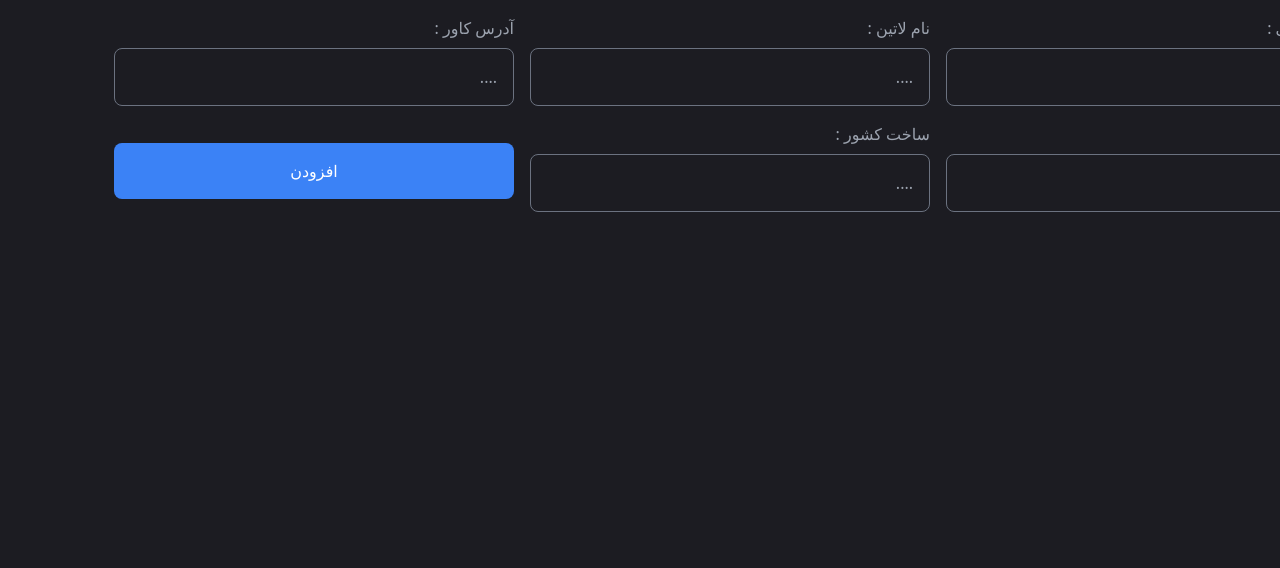
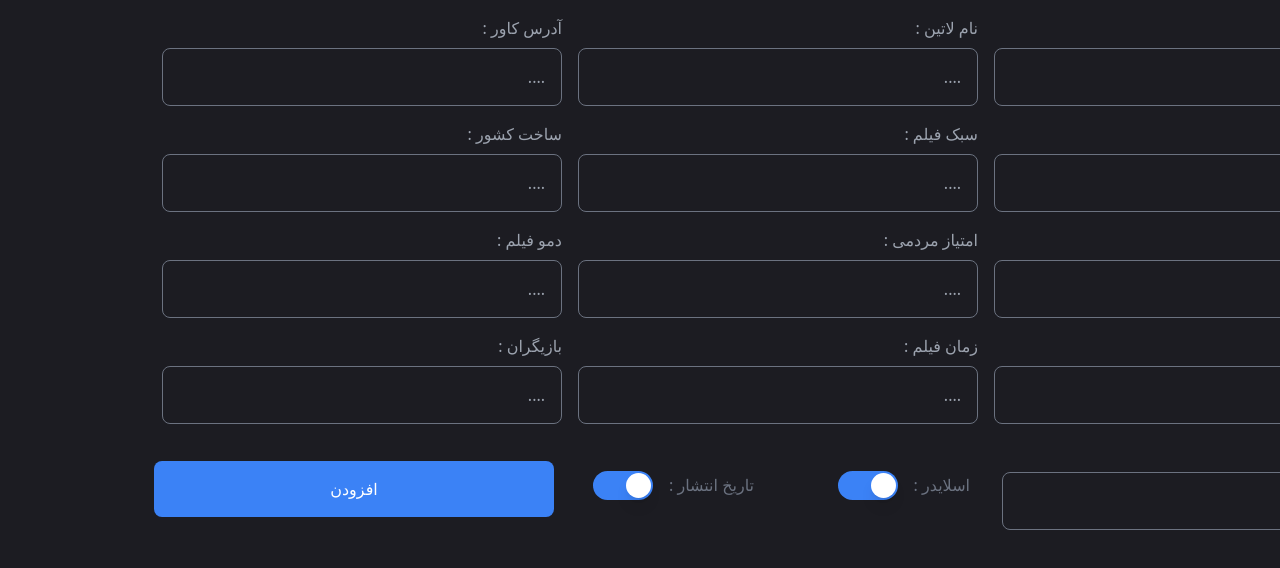
Before and after one commit to mahdibashirione/moviesTV, a React (Create React App) app: page /admin/add/newmoviedata in a window 1280 px wide. Shown: the top 568 px of the page. Built offline with nearby package versions, Linux system fonts and the light colour scheme.

Commit message:
add input to component addNewMovie

```diff
--- a/src/components/DetailMovie.js
+++ b/src/components/DetailMovie.js
@@ -36,8 +36,32 @@ const DetailMovie = () => {
             <p>{dataMovie.enName}</p>
           </div>
           <div className="w-full flex flex-col items-start gap-y-1 border-b border-gray-600 py-4">
+            <span className="text-sm text-gray-500">دسته بندی :</span>
+            <p>{dataMovie.category}</p>
+          </div>
+          <div className="w-full flex flex-col items-start gap-y-1 border-b border-gray-600 py-4">
+            <span className="text-sm text-gray-500">سال ساخت :</span>
+            <p>{dataMovie.productionYear}</p>
+          </div>
+          <div className="w-full flex flex-col items-start gap-y-1 border-b border-gray-600 py-4">
+            <span className="text-sm text-gray-500">زمان فیلم :</span>
+            <p>{dataMovie.time}</p>
+          </div>
+          <div className="w-full flex flex-col items-start gap-y-1 border-b border-gray-600 py-4">
+            <span className="text-sm text-gray-500">سن مجاز برای تماشا :</span>
+            <p>{dataMovie.permissibleAge}سال به بالا</p>
+          </div>
+          <div className="w-full flex flex-col items-start gap-y-1 border-b border-gray-600 py-4">
+            <span className="text-sm text-gray-500"> سبک فیلم :</span>
+            <p>{dataMovie.genre}</p>
+          </div>
+          <div className="w-full flex flex-col items-start gap-y-1 border-b border-gray-600 py-4">
+            <span className="text-sm text-gray-500">  IMDB امتیاز فیلم :</span>
+            <p>{dataMovie.imdb}</p>
+          </div>
+          <div className="w-full flex items-start gap-x-2 border-b border-gray-600 py-4">
             <span className="text-sm text-gray-500">کاور :</span>
-            <p>{dataMovie.cover}</p>
+            <img src={dataMovie.cover} className="w-40" />
           </div>
           <div className="w-full flex flex-col items-start gap-y-1 border-b border-gray-600 py-4">
             <span className="text-sm text-gray-500 text-justify">داستان فیلم :</span>
@@ -53,11 +77,19 @@ const DetailMovie = () => {
           </div>
           <div className="w-full flex flex-col items-start gap-y-1 border-b border-gray-600 py-4">
             <span className="text-sm text-gray-500">کارگردان :</span>
-            <p>{dataMovie.director}</p>
+            <p>{dataMovie.director ? dataMovie.director : "نامشخص"}</p>
           </div>
           <div className="w-full flex flex-col items-start gap-y-1 border-b border-gray-600 py-4">
             <span className="text-sm text-gray-500">تیزر :</span>
-            <p>{dataMovie.demo}</p>
+            {dataMovie.demo ?
+              <video width="540" height="315" className="mt-4" controls poster={dataMovie.poster}>
+                <source src={dataMovie.demo} type="video/mp4" />
+              </video>
+              : <span>نامشخص</span>}
+          </div>
+          <div className="w-full flex flex-col items-start gap-y-1 border-b border-gray-600 py-4">
+            <span className="text-sm text-gray-500">تاریخ انتشار :</span>
+            <p>{dataMovie.coming ? dataMovie.date : "منتشر شده"}</p>
           </div>
         </> : <Loading />}
     </section>
--- a/src/components/common/input.js
+++ b/src/components/common/input.js
@@ -9,7 +9,7 @@ const Input = ({ formik, label, name, type = "text", children, value }) => {
           name={name}
           {...formik.getFieldProps(name)}
           id={label}
-          className={`${!formik.errors[name] && formik.touched[name] && "text-white"} w-full outline-none bg-transparent px-2 py-3 rounded-full`}
+          className={`${!formik.errors[name] && formik.touched[name] && "text-white"} focus:border-blue-500 w-full outline-none bg-transparent px-2 py-3 rounded-full`}
           placeholder="...."
           value={value}
         />
--- a/src/page/AddNewMovie.js
+++ b/src/page/AddNewMovie.js
@@ -1,27 +1,49 @@
 import { useFormik } from "formik";
 import Input from "../components/common/input";
+import { Switch } from '@headlessui/react'
 import * as Yup from "yup"
+import { useState } from "react";
 
 const AddNewMovie = () => {
+
+  const [enabledSlider, setEnabledSlider] = useState(false)
+  const [enabledDate, setEnabledDate] = useState(false)
+
 
   const formik = useFormik({
     initialValues: {
       faName: "",
       enName: "",
       cover: "",
-      slider: "",
+      category: "",
+      country: "",
+      time: "",
       type: "",
-      country: "",
+      actors: "",
+      imdb: "",
+      satisfaction: "",
+      director: "",
+      slider: enabledSlider,
+      coming: enabledDate,
     },
     validationSchema: Yup.object().shape({
       faName: Yup.string().required("باید تکمیل شود"),
       enName: Yup.string().required("باید تکمیل شود"),
       cover: Yup.string().required("باید تکمیل شود"),
+      category: Yup.string().required("باید تکمیل شود"),
+      country: Yup.string().required("باید تکمیل شود"),
+      time: Yup.string().required("باید تکمیل شود"),
+      type: Yup.string().required("باید تکمیل شود"),
+      actors: Yup.string().required("باید تکمیل شود"),
+      imdb: Yup.string().required("باید تکمیل شود"),
+      satisfaction: Yup.string().required("باید تکمیل شود"),
+      director: Yup.string().required("باید تکمیل شود"),
     }),
     onSubmit: dataNewMovie => {
       console.log(dataNewMovie)
     }
   })
+
 
   return (
     <section className="w-full md:container p-4">
@@ -29,8 +51,50 @@ const AddNewMovie = () => {
         <Input formik={formik} label="نام فارسی" name="faName" />
         <Input formik={formik} label="نام لاتین" name="enName" />
         <Input formik={formik} label="آدرس کاور" name="cover" />
-        <Input formik={formik} label="نوع فیلم" name="type" />
+        <Input formik={formik} label="دسته بندی" name="category" />
+        <Input formik={formik} label="سبک فیلم" name="type" />
         <Input formik={formik} label="ساخت کشور" name="country" />
+        <Input formik={formik} label="امتیاز IMDB" name="imdb" />
+        <Input formik={formik} label="امتیاز مردمی" name="satisfaction" />
+        <Input formik={formik} label="دمو فیلم" name="demo" />
+        <Input formik={formik} label="پوستر فیلم" name="poster" />
+        <Input formik={formik} label="زمان فیلم" name="time" />
+        <Input formik={formik} label="بازیگران" name="actors" />
+        <Input formik={formik} label="کارگردان" name="director" />
+        <div className="w-full max-w-[200px] p-4 flex items-center gap-x-4 justify-start">
+          <span className="text-gray-500">اسلایدر :</span>
+          <Switch
+            checked={enabledSlider}
+            onChange={setEnabledSlider}
+            name="slider"
+            className={`${enabledSlider ? 'bg-blue-900/50' : 'bg-blue-500'}
+          relative inline-flex h-[29px] w-[60px] shrink-0 cursor-pointer rounded-full border-2 border-transparent transition-colors duration-200 ease-in-out focus:outline-none focus-visible:ring-2  focus-visible:ring-white focus-visible:ring-opacity-75`}
+          >
+            <span className="sr-only">Use setting</span>
+            <span
+              aria-hidden="true"
+              className={`${enabledSlider ? '-translate-x-7' : 'translate-x-0'}
+            pointer-events-none inline-block h-[25px] w-[25px] transform rounded-full bg-white shadow-lg ring-0 transition duration-200 ease-in-out`}
+            />
+          </Switch>
+        </div>
+        <div className="w-full max-w-[200px] px-4 flex items-center gap-x-4 justify-start">
+          <span className="text-gray-500">تاریخ انتشار :</span>
+          <Switch
+            checked={enabledDate}
+            onChange={setEnabledDate}
+            name="coming"
+            className={`${enabledDate ? 'bg-blue-900/50' : 'bg-blue-500'}
+          relative inline-flex h-[29px] w-[60px] shrink-0 cursor-pointer rounded-full border-2 border-transparent transition-colors duration-200 ease-in-out focus:outline-none focus-visible:ring-2  focus-visible:ring-white focus-visible:ring-opacity-75`}
+          >
+            <span className="sr-only">Use setting</span>
+            <span
+              aria-hidden="true"
+              className={`${enabledDate ? '-translate-x-7' : 'translate-x-0'}
+            pointer-events-none inline-block h-[25px] w-[25px] transform rounded-full bg-white shadow-lg ring-0 transition duration-200 ease-in-out`}
+            />
+          </Switch>
+        </div>
         <button type={"submit"} className="w-full max-w-[400px] bg-blue-500 p-4 rounded-lg mt-2 outline-none hover:scale-95 duration-300">افزودن</button>
       </form>
     </section >
--- a/src/page/AdminPage.js
+++ b/src/page/AdminPage.js
@@ -9,7 +9,7 @@ const AdminPage = () => {
   const [allMovies, setAllMovies] = useState(null)
 
   useEffect(() => {
-    //GET_ALL_MOVIES("/movies", setAllMovies)
+    GET_ALL_MOVIES("/movies", setAllMovies)
   }, [])
 
   async function GET_ALL_MOVIES(url, setState) {
```
